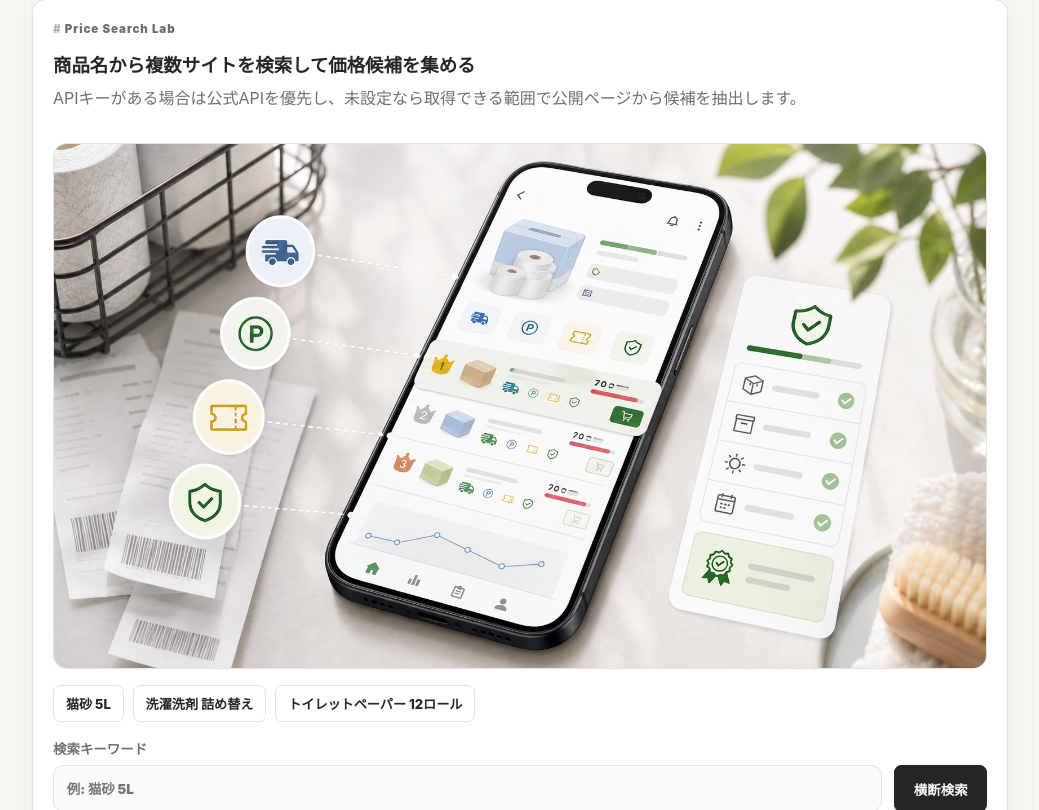
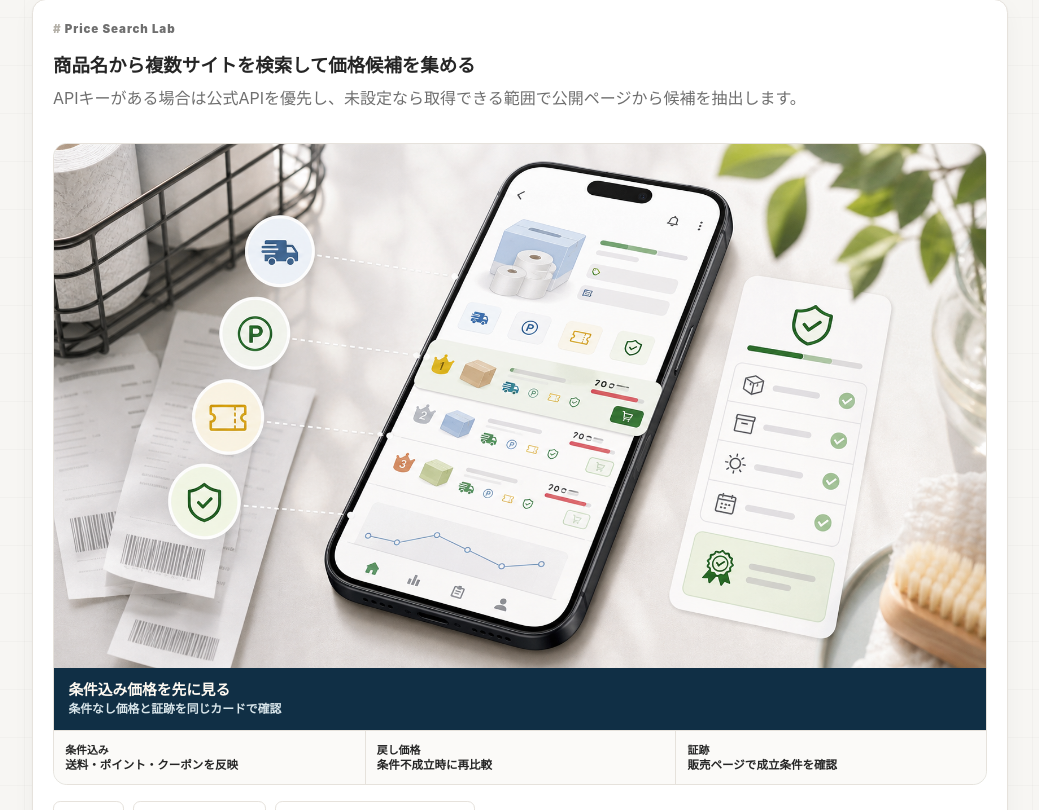
Before and after one commit to TMluku/Home-stack, a Next.js app: page / in a window 1280 px wide. Shown: the part 2910-3720 px from the top of the page, without its empty margins (120-1159 px from the left). Built offline with nearby package versions, Linux system fonts and the light colour scheme.

Commit message:
Annotate price visual condition flow

```diff
--- a/src/app/globals.css
+++ b/src/app/globals.css
@@ -967,18 +967,77 @@ h3 {
 }
 
 .price-insight-visual {
+  background: #eef6f3;
+  border: 1px solid var(--line);
+  border-radius: 0.85rem;
+  display: grid;
+  gap: 0;
+  margin: 0;
+  overflow: hidden;
+}
+
+.price-insight-visual img {
   aspect-ratio: 16 / 9;
-  background: #eef6f3;
-  border: 1px solid var(--line);
-  border-radius: 0.85rem;
-  overflow: hidden;
-}
-
-.price-insight-visual img {
   display: block;
-  height: 100%;
+  height: auto;
   object-fit: cover;
   width: 100%;
+}
+
+.price-insight-visual figcaption {
+  align-items: start;
+  background: #102f45;
+  color: #fffaf2;
+  display: grid;
+  gap: 0.18rem;
+  padding: 0.78rem 0.9rem 0.72rem;
+}
+
+.price-insight-visual figcaption strong {
+  font-size: 0.92rem;
+  line-height: 1.25;
+}
+
+.price-insight-visual figcaption span {
+  color: #d9e6eb;
+  font-size: 0.74rem;
+  font-weight: 800;
+  line-height: 1.35;
+}
+
+.price-insight-visual__legend {
+  background: #fbfaf8;
+  display: grid;
+  gap: 0;
+  grid-template-columns: repeat(3, minmax(0, 1fr));
+  margin: 0;
+}
+
+.price-insight-visual__legend div {
+  border-top: 1px solid var(--line);
+  display: grid;
+  gap: 0.12rem;
+  min-width: 0;
+  padding: 0.62rem 0.7rem;
+}
+
+.price-insight-visual__legend div + div {
+  border-left: 1px solid var(--line);
+}
+
+.price-insight-visual__legend dt {
+  color: var(--red);
+  font-size: 0.68rem;
+  font-weight: 950;
+}
+
+.price-insight-visual__legend dd {
+  color: var(--ink);
+  font-size: 0.72rem;
+  font-weight: 850;
+  line-height: 1.35;
+  margin: 0;
+  overflow-wrap: anywhere;
 }
 
 .effective-proof {
--- a/src/components/HomeStackApp.tsx
+++ b/src/components/HomeStackApp.tsx
@@ -1794,9 +1794,33 @@ function ProductSearchPanel({
         <p>APIキーがある場合は公式APIを優先し、未設定なら取得できる範囲で公開ページから候補を抽出します。</p>
       </div>
 
-      <div className="price-insight-visual" aria-hidden="true">
-        <Image src={`${staticAssetBasePath}/price-insight-visual.png`} alt="" width={1600} height={900} priority />
-      </div>
+      <figure className="price-insight-visual" aria-label="価格条件を含めた比較フロー">
+        <Image
+          src={`${staticAssetBasePath}/price-insight-visual.png`}
+          alt="条件込み価格、条件なし価格、証跡確認を並べた価格比較プレビュー"
+          width={1600}
+          height={900}
+          priority
+        />
+        <figcaption>
+          <strong>条件込み価格を先に見る</strong>
+          <span>条件なし価格と証跡を同じカードで確認</span>
+        </figcaption>
+        <dl className="price-insight-visual__legend" aria-label="価格画像の確認ポイント">
+          <div>
+            <dt>条件込み</dt>
+            <dd>送料・ポイント・クーポンを反映</dd>
+          </div>
+          <div>
+            <dt>戻し価格</dt>
+            <dd>条件不成立時に再比較</dd>
+          </div>
+          <div>
+            <dt>証跡</dt>
+            <dd>販売ページで成立条件を確認</dd>
+          </div>
+        </dl>
+      </figure>
 
       <fieldset className="inventory-search-chips">
         <legend className="visually-hidden">在庫から検索</legend>
```
Also changed, not shown: scripts/check-mobile-qa-evidence.mjs (+9 -0 lines), 1 other file (tests, documents, lock files or other folders).
